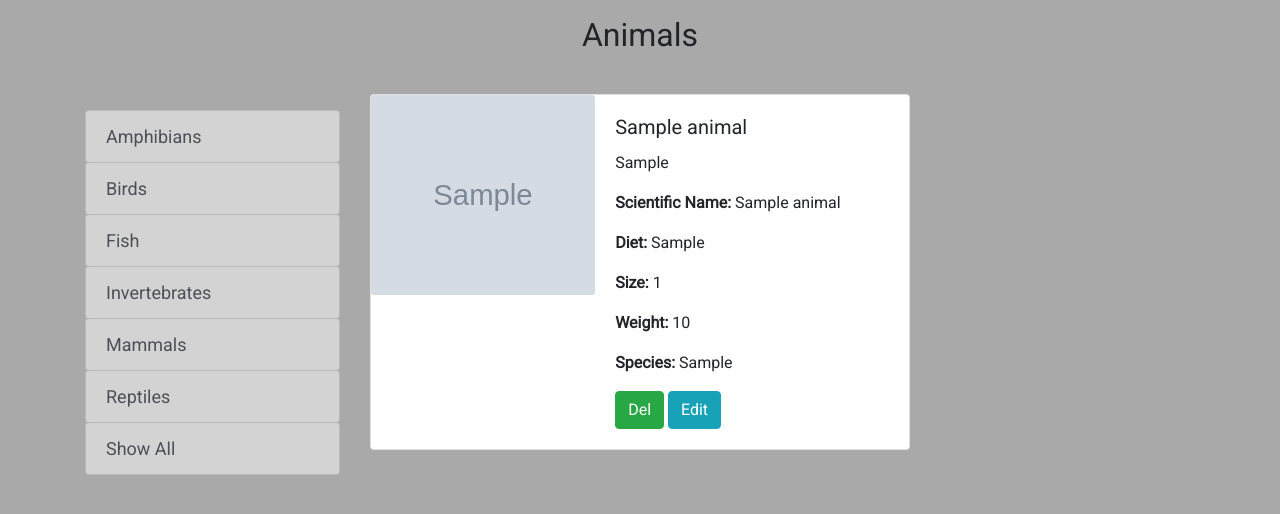
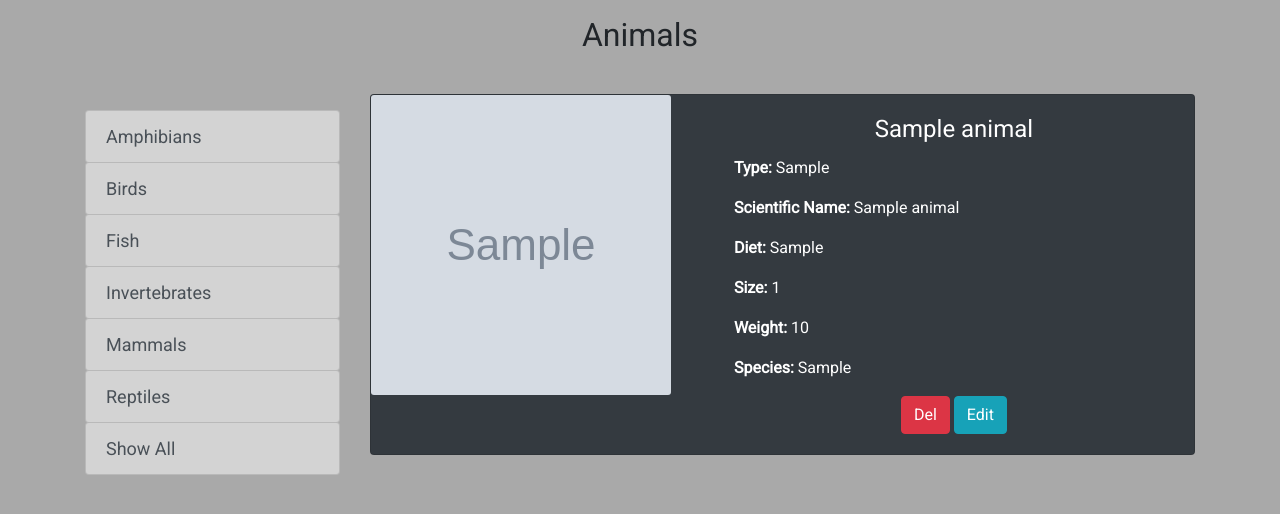
Before and after one commit to terencecistudent/Data-Centric-Dev-Project-TL, a Flask app: page / in a window 1280 px wide. Shown: the part 56-570 px from the top of the page. Run offline with Flask 2, Linux system fonts and the light colour scheme; grey boxes marked "Sample" are stand-in pictures; a database or web service that is not in the repository returns one stand-in record (values such as "Sample title"); some libraries are stand-ins or nearby versions.

Commit message:
Additional line added at the end of allanimals.html for correct structure, allanimals.html card layout modified

```diff
--- a/app.py
+++ b/app.py
@@ -53,6 +53,13 @@ def insert_animal():
     return redirect(url_for("all_animals"))
 
 
+# delete animals from database
+@app.route("/delete_animal/<animals_id>")
+def delete_animal(animals_id):
+    mongo.db.animals.remove({"_id": ObjectId(animals_id)})
+    return redirect(url_for("all_animals"))
+
+
 if __name__ == "__main__":
     app.run(host=os.environ.get('IP'),
         port=int(os.environ.get('PORT')),
--- a/static/css/style.css
+++ b/static/css/style.css
@@ -28,3 +28,8 @@ body{
 .h4-text-black{
     color:black;
 }
+
+.card-img{
+    width: 300px;
+    height: 300px;
+}
--- a/templates/addanimal.html
+++ b/templates/addanimal.html
@@ -1,4 +1,3 @@
-<!DOCTYPE html>
 {% extends 'base.html' %}
 {% block content %}
 
--- a/templates/allanimals.html
+++ b/templates/allanimals.html
@@ -1,4 +1,3 @@
-<!DOCTYPE html>
 {% extends 'base.html' %}
 {% block content %}
 
@@ -12,7 +11,7 @@
 <div class="row pt-3 mb-2">
 	<div class="col-sm-12 col-md-12 col-lg-12">
 		<div class="row">
-			<div class="col-sm-12 col-md-3 col-lg-3 pt-3">
+			<div class="col-sm-12 col-md-3 col-lg-3 pt-3 pb-3">
 				<!--Scrollspy containing animal types-->
 				<div id="animal-type-list" class="list-group">
 					<button type="button" class="list-group-item list-group-item-action btn btn-secondary" id="Amphibians">Amphibians</button>
@@ -24,26 +23,30 @@
 					<button type="button" class="list-group-item list-group-item-action btn btn-secondary" id="animal-card">Show All</button>
 				</div>
 			</div>
-
+            <!--Section for animal information-->
 			<div class="col-sm-12 col-md-9 col-lg-9">
-
 				{% for animal in animals %}
-				<div class="card mb-3 animal-card {{ animal.animal_type }}" style="max-width: 540px;">
+				<div class="card mb-3 text-white bg-dark animal-card {{ animal.animal_type }}" style="max-width: 100%;">
 					<div class="row no-gutters">
 						<div class="col-md-5">
-							<img src="{{ animal.animal_image }}" class="card-img" alt="{{ animal.animal_name }}" width="200" height="200">
+							<img src="{{ animal.animal_image }}" class="card-img" alt="{{ animal.animal_name }}" width="300" height="300">
                         </div>
 						<div class="col-md-7">
 							<div class="card-body">
-								<h5 class="card-title">{{ animal.animal_name }}</h5>
-								<p class="card-text">{{ animal.animal_type }}</p>
+								<h4 class="card-title text-center">{{ animal.animal_name }}</h4>
+								<p class="card-text"><strong>Type:</strong> {{ animal.animal_type }}</p>
 								<p class="card-text"><strong>Scientific Name:</strong> {{ animal.animal_scientific_name }}</p>
 								<p class="card-text"><strong>Diet:</strong> {{ animal.animal_diet }}</p>
 								<p class="card-text"><strong>Size:</strong> {{ animal.animal_size }}</p>
 								<p class="card-text"><strong>Weight:</strong> {{ animal.animal_weight }}</p>
 								<p class="card-text"><strong>Species:</strong> {{ animal.animal_species }}</p>
-								<a href="#" class="waves-effect waves-light btn btn_small btn-success">Del</a>
-								<a href="#" class="waves-effect waves-light btn btn_small btn-info">Edit</a>
+                                <!--Delete and Edit buttons-->
+                                <div class="row">
+                                    <div class="col-12 text-center">
+                                        <a href="{{url_for('delete_animal', animals_id=animals._id)}}" class="btn btn_small btn-danger">Del</a>
+								        <a href="#" class="btn btn_small btn-info">Edit</a>
+                                    </div>
+                                </div>
 							</div>
 						</div>
 					</div>
--- a/templates/base.html
+++ b/templates/base.html
@@ -11,7 +11,7 @@
     <title>Animals</title>
 </head>
 <body>
-    <!--Header-->
+    <!--Header/Navbar-->
     <header>
         <nav>
             <nav class="navbar navbar-expand-lg navbar-dark bg-dark">
@@ -40,11 +40,13 @@
             </nav>
         </nav>
     </header>
+    <!--Main Content-->
     <div class="container">
         {% block content %}
         {% endblock %}
     </div>
 
+    <!--JavaScript Files-->
     <script src="https://cdnjs.cloudflare.com/ajax/libs/jquery/3.4.1/jquery.min.js"></script>
     <script src="https://cdnjs.cloudflare.com/ajax/libs/popper.js/1.14.7/umd/popper.min.js" integrity="sha384-UO2eT0CpHqdSJQ6hJty5KVphtPhzWj9WO1clHTMGa3JDZwrnQq4sF86dIHNDz0W1" crossorigin="anonymous"></script>
     <script src="https://stackpath.bootstrapcdn.com/bootstrap/4.3.1/js/bootstrap.min.js" integrity="sha384-JjSmVgyd0p3pXB1rRibZUAYoIIy6OrQ6VrjIEaFf/nJGzIxFDsf4x0xIM+B07jRM" crossorigin="anonymous"></script>
```
